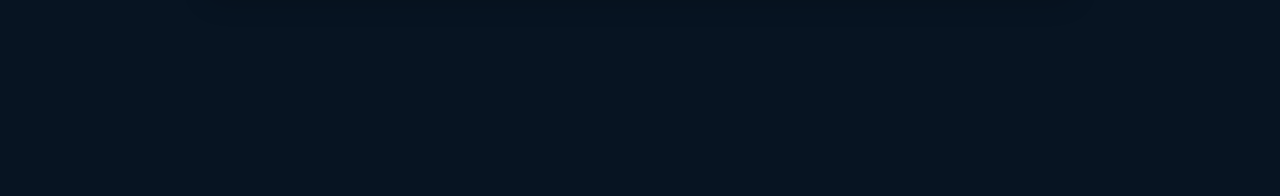
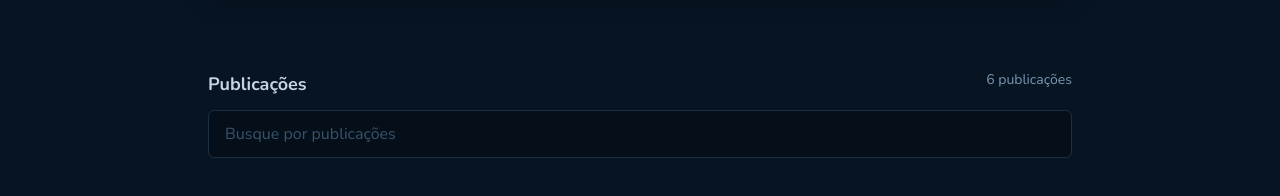
Before and after one commit to renatomachadoo/03-github-blog, a React (Vite) app: page / in a window 1280 px wide. Shown: the part 500-696 px from the top of the page. Built offline with nearby package versions, Linux system fonts and the light colour scheme.

Commit message:
SearchForm Component

```diff
--- a/package.json
+++ b/package.json
@@ -16,11 +16,14 @@
     "@fortawesome/free-regular-svg-icons": "^6.7.1",
     "@fortawesome/free-solid-svg-icons": "^6.7.1",
     "@fortawesome/react-fontawesome": "^0.2.2",
+    "@hookform/resolvers": "^3.9.1",
     "axios": "^1.7.9",
     "react": "^18.3.1",
     "react-dom": "^18.3.1",
+    "react-hook-form": "^7.54.0",
     "react-router-dom": "^7.0.2",
-    "styled-components": "^6.1.13"
+    "styled-components": "^6.1.13",
+    "zod": "^3.24.1"
   },
   "devDependencies": {
     "@eslint/js": "^9.15.0",
--- /dev/null
+++ b/src/pages/Blog/components/PublicationSearchForm/index.tsx
@@ -0,0 +1,39 @@
+import { PublicationSearchFormContainer } from './styles'
+
+import { useForm } from 'react-hook-form'
+import * as z from 'zod'
+import { zodResolver } from '@hookform/resolvers/zod'
+
+// Type of each input of form
+const searchFormSchema = z.object({
+  query: z.string(),
+})
+
+// Creating new complex type with input types
+type SearchFormInputs = z.infer<typeof searchFormSchema>
+
+export function PublicationSearchForm() {
+  const { register, handleSubmit } = useForm<SearchFormInputs>({
+    resolver: zodResolver(searchFormSchema),
+  })
+
+  async function handleSearchTransactions(data: SearchFormInputs) {
+    console.log(data.query)
+  }
+
+  return (
+    <PublicationSearchFormContainer
+      onSubmit={handleSubmit(handleSearchTransactions)}
+    >
+      <div>
+        <span>Publicações</span>
+        <small>6 publicações</small>
+      </div>
+      <input
+        type="text"
+        placeholder="Busque por publicações"
+        {...register('query')}
+      />
+    </PublicationSearchFormContainer>
+  )
+}
--- /dev/null
+++ b/src/pages/Blog/components/PublicationSearchForm/styles.ts
@@ -0,0 +1,42 @@
+import styled from 'styled-components'
+
+export const PublicationSearchFormContainer = styled.form`
+  margin-top: 4.5rem;
+
+  width: 100%;
+  display: flex;
+  flex-direction: column;
+
+  > div {
+    display: flex;
+    justify-content: space-between;
+
+    span {
+      color: ${(props) => props.theme['base-subtitle']};
+      font-size: 1.125rem;
+      line-height: 160%;
+      font-weight: bold;
+    }
+
+    small {
+      color: ${(props) => props.theme['base-span']};
+      font-size: 0.875rem;
+      font-weight: 400;
+    }
+  }
+
+  > input {
+    margin-top: 0.75rem;
+    padding: 0.75rem 1rem;
+    border: 1px solid ${(props) => props.theme['base-border']};
+    border-radius: 6px;
+    background: ${(props) => props.theme['base-input']};
+    color: ${(props) => props.theme['base-text']};
+
+    &::placeholder {
+      color: ${(props) => props.theme['base-label']};
+      font-size: 1rem;
+      line-height: 160%;
+    }
+  }
+`
--- a/src/pages/Blog/index.tsx
+++ b/src/pages/Blog/index.tsx
@@ -1,10 +1,12 @@
 import { BlogContainer } from './styles'
 import { Profile } from './components/Profile'
+import { PublicationSearchForm } from './components/PublicationSearchForm'
 
 export function Blog() {
   return (
     <BlogContainer>
       <Profile />
+      <PublicationSearchForm />
     </BlogContainer>
   )
 }
```
Also changed, not shown: 1 other file (tests, documents, lock files or other folders).
